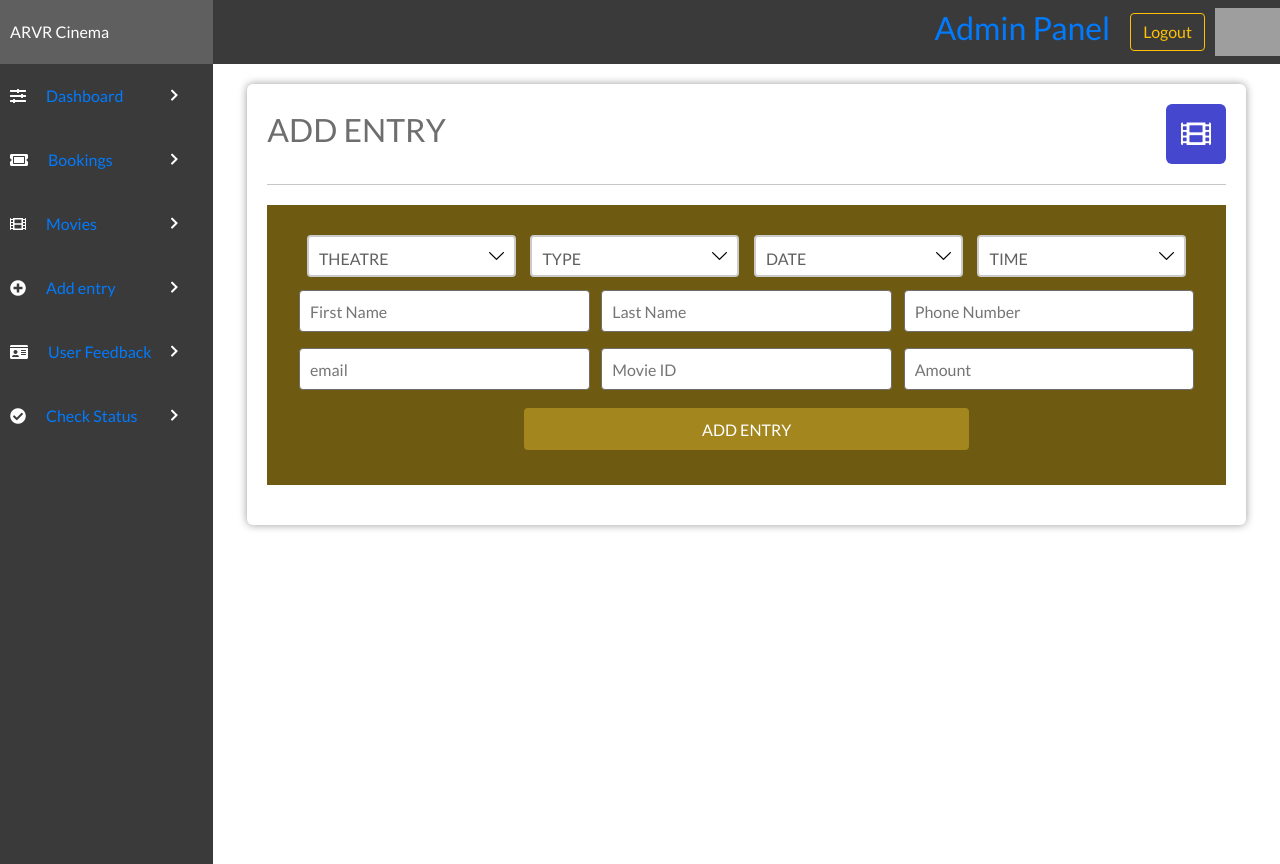
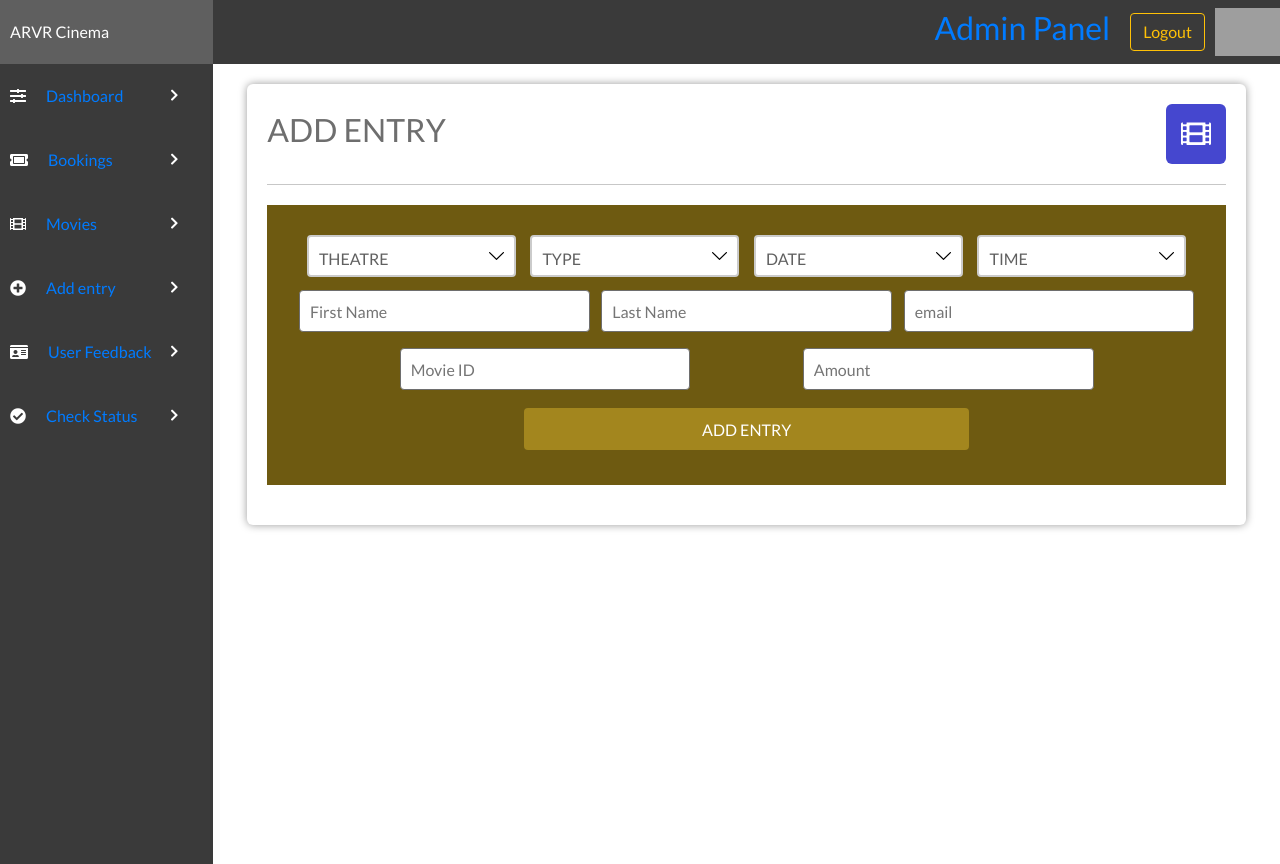
Before and after one commit to AltoSaxJack/SSUW, a PHP site: page /PaytmKit/admin/add.php in a window 1280 px wide. Run offline with PHP 8.4, Linux system fonts and the light colour scheme; a user stored in the database is signed in; data comes from the database, SQL or seed files in the repository; data that the repository does not hold is empty; grey boxes are pictures that could not be loaded.

Commit message:
Update add.php

```diff
--- a/admin/add.php
+++ b/admin/add.php
@@ -92,7 +92,7 @@ if (isset($_POST['but_logout'])) {
 
                             <input placeholder="Last Name" type="text" name="lName">
 
-                            <input placeholder="Phone Number" type="text" name="pNumber" required>
+                            <!--<input placeholder="Phone Number" type="text" name="pNumber" required>-->
                             <input placeholder="email" type="email" name="email" required>
                             <input placeholder="Movie ID" type="text" name="movie_id">
 
```
